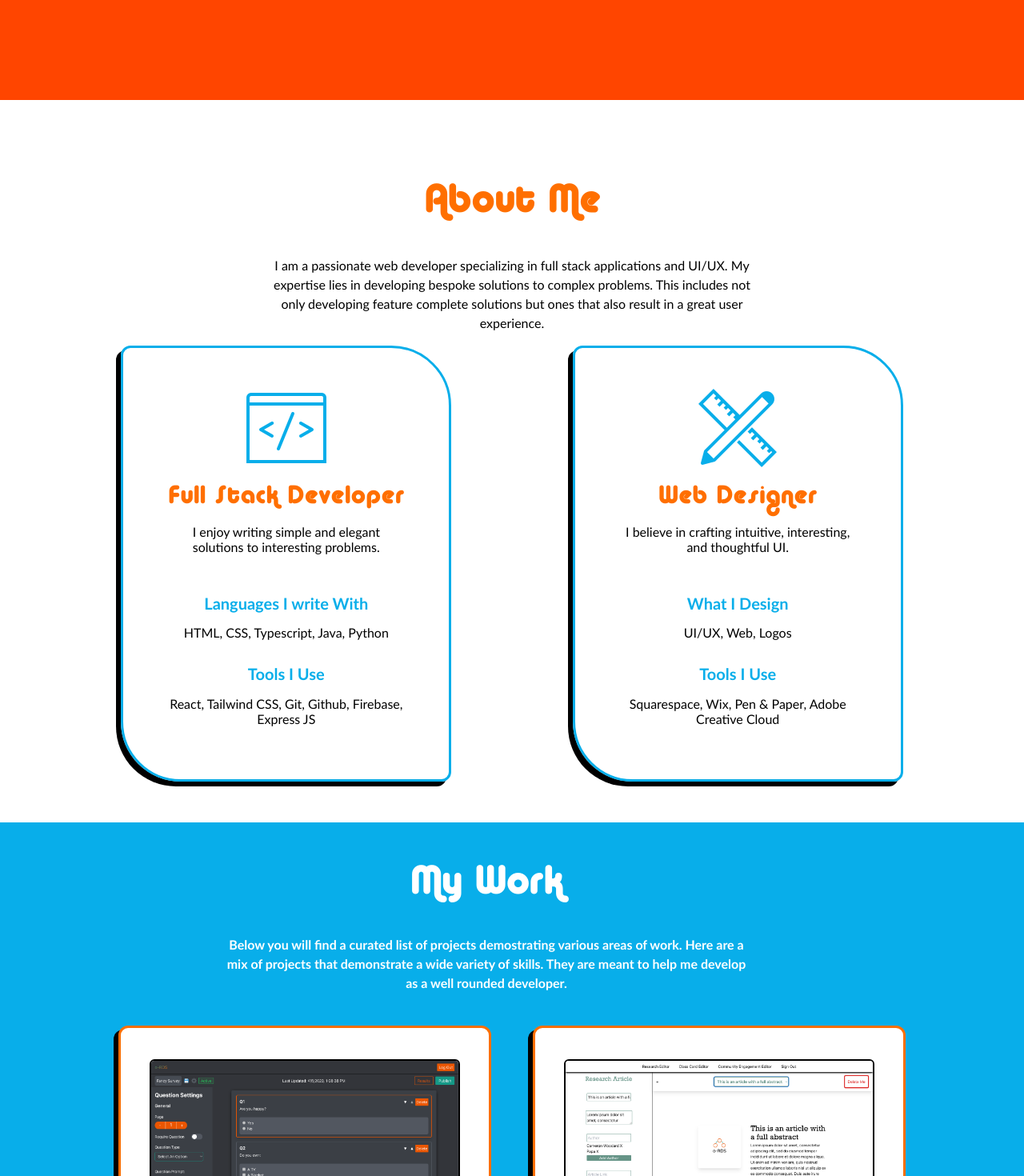
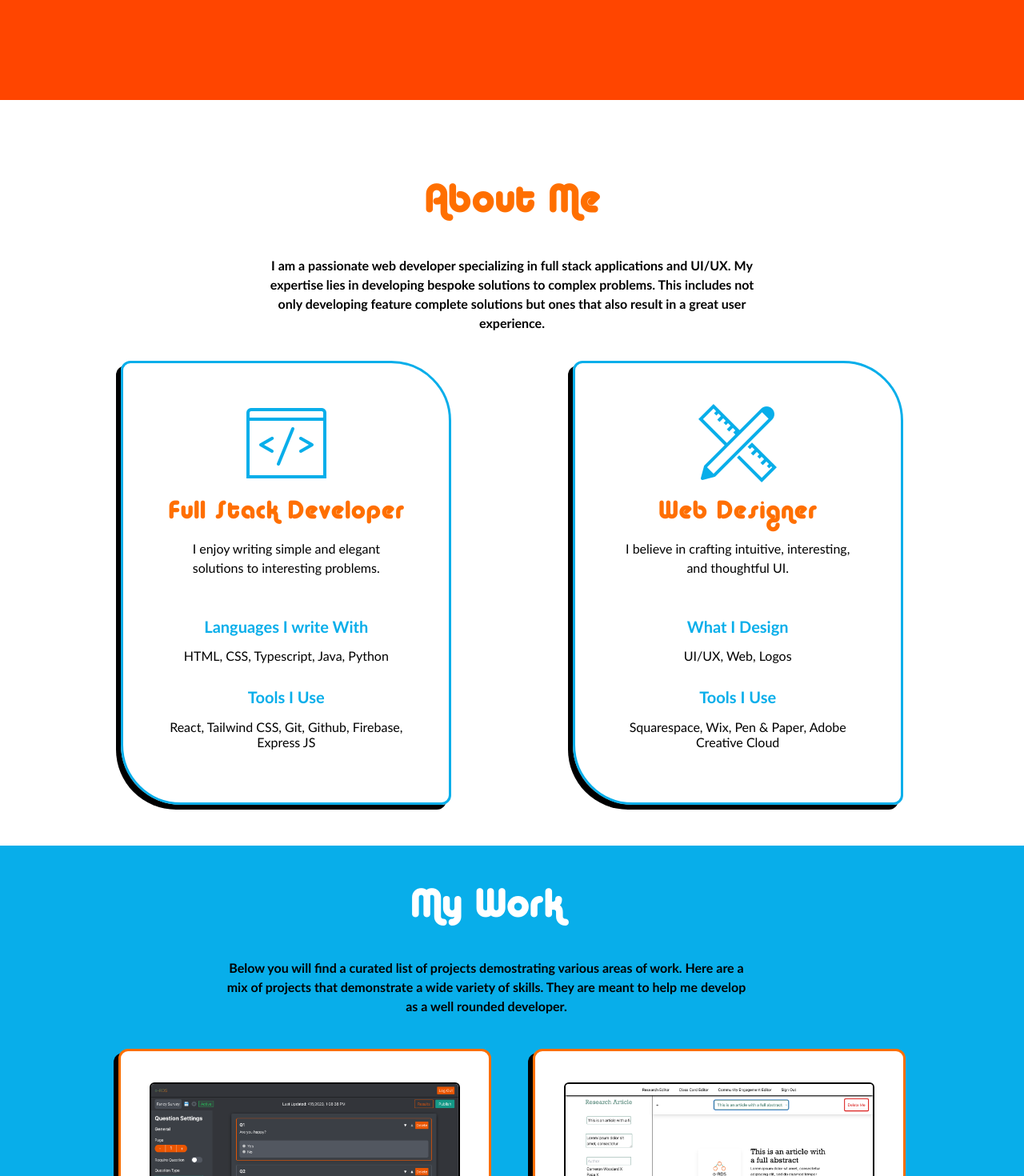
Before and after one commit to Cwoodard2/cameron-woodard-portfolio, a React (Create React App) app: page /#/ in a window 1280 px wide. Shown: the part 701-2171 px from the top of the page at 80% size. Built offline with nearby package versions, Linux system fonts and the light colour scheme.

Commit message:
-Small changes to inline styles

```diff
--- a/src/components/focusSection.js
+++ b/src/components/focusSection.js
@@ -8,7 +8,7 @@ export default function FocusSection(props) {
     <div className="focusSection" style={{ textAlign: "center" }}>
       <img src={props.headImg} />
       <h3 className="focusTitle">{props.title}</h3>
-      <p style={{ margin: "10px" }}>{props.description}</p>
+      <p style={{ margin: "10px", lineHeight: "1.5rem" }}>{props.description}</p>
       <br></br>
       <p
         style={{
--- a/src/pages/homepage.js
+++ b/src/pages/homepage.js
@@ -30,7 +30,7 @@ export default function Homepage() {
           <div className="homepage-nav">
             <div className="intro-wrapper">
               <h1 className="title" style={{position: "relative", zIndex: "2"}}>Hi, I'm Cameron Woodard.</h1>
-              <h2 className="subtitle" style={{position: "relative", zIndex: "2"}}>
+              <h2 className="subtitle" style={{position: "relative", zIndex: "2", textAlign: "center"}}>
                 I develop beautiful and functional full stack applications.
               </h2>
               <div className="row gap2" style={{ gap: "10vw" }}></div>
@@ -58,9 +58,10 @@ export default function Homepage() {
                 borderRadius: "3px",
               }}
             ></div>
-            <p id="about-me-text" style={{ color: "black", width: "60%", lineHeight: "1.5rem" }}>
+            <p id="about-me-text" style={{fontWeight: "bold"}}>
               I am a passionate web developer specializing in full stack applications and UI/UX. My expertise lies in developing bespoke solutions to complex problems. This includes not only developing feature complete solutions but ones that also result in a great user experience.
             </p>
+            <br></br>
             <div className="row" style={{color: "black", justifyContent: "space-evenly", width: "100%", gap: "10vw"}}>
               <FocusSection title="Full Stack Developer" description="I enjoy writing simple and elegant solutions to interesting problems." skill="Languages I write With" headImg={codePic} skills={["HTML, CSS, Typescript, Java, Python"]} tools={["React, Tailwind CSS, Git, Github, Firebase, Express JS"]}/>
               <FocusSection title="Web Designer" description="I believe in crafting intuitive, interesting, and thoughtful UI." skill="What I Design" headImg={designPic} skills={["UI/UX, Web, Logos"]} tools={["Squarespace, Wix, Pen & Paper, Adobe Creative Cloud"]}/>
@@ -70,7 +71,7 @@ export default function Homepage() {
         <div style={{backgroundColor: "#08aeea"}}>
           <div id="adventures" className="section-title-description-wrapper">
             <h2 className="titles" style={{color: "white"}}>My Work</h2>
-            <p style={{ color: "white", width: "60%", lineHeight: "1.5rem", textAlign: "center", fontWeight: "bold"}}>
+            <p id="about-me-text" style={{fontWeight: "bold"}}>
               Below you will find a curated list of projects demostrating various areas of work.
               Here are a mix of projects that demonstrate a wide variety of
               skills. They are meant to help me develop as a well rounded
```
